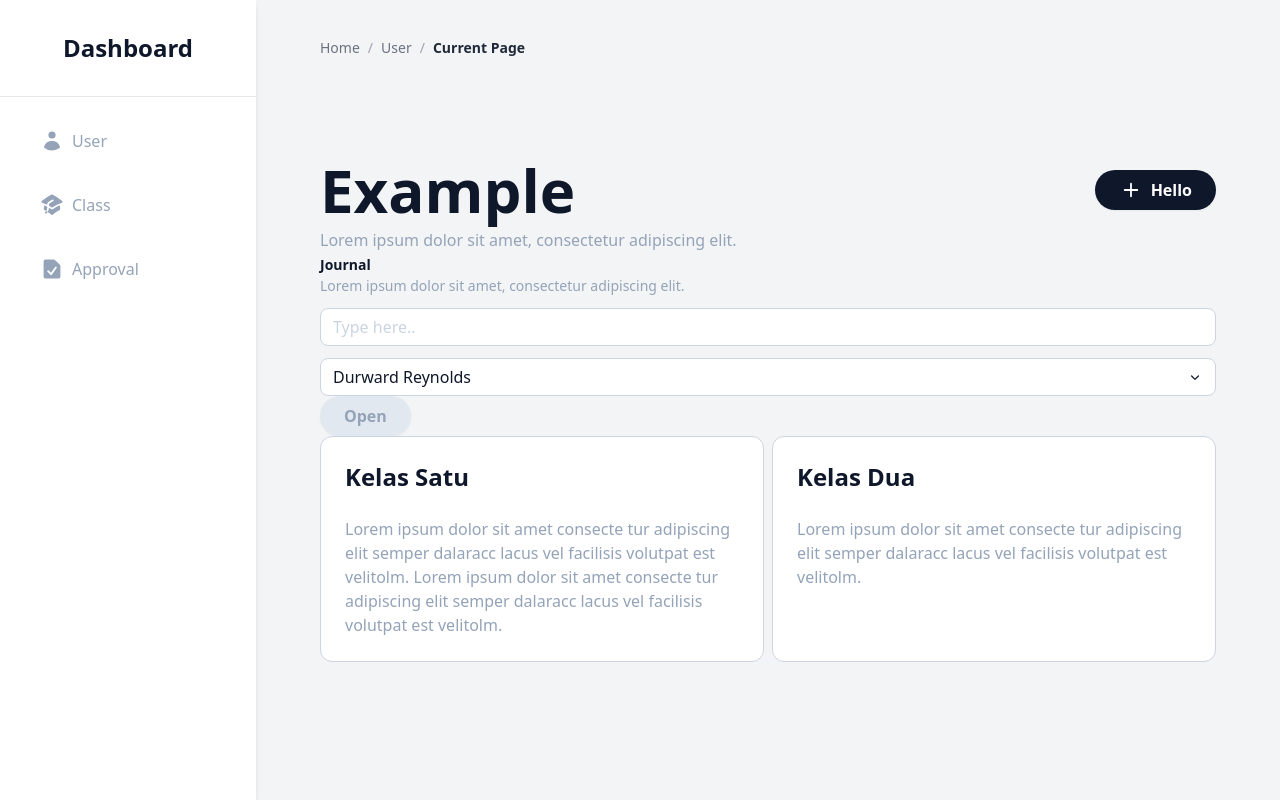
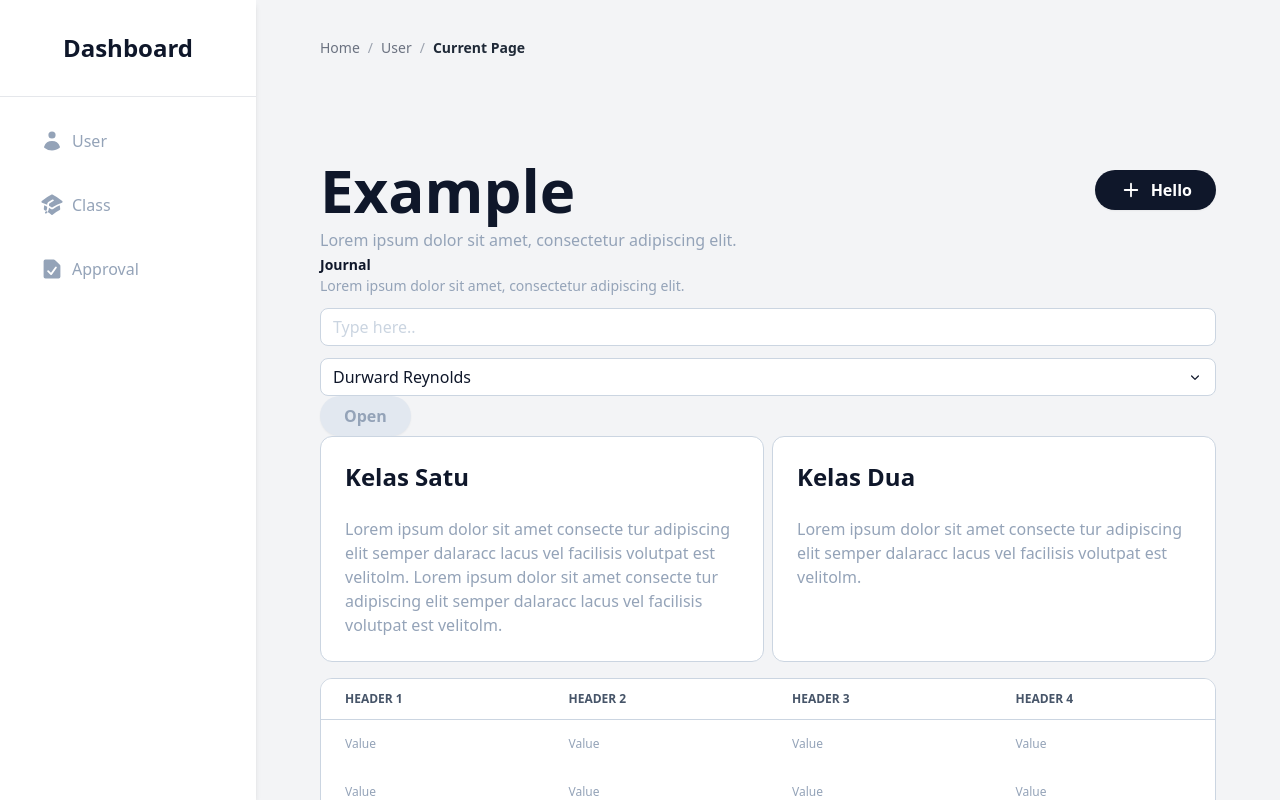
Before and after one commit to dvvnFrtn/learning-journals-frontend, a React (Vite) app: page /example in a window 1280 px wide. Shown: the top 800 px of the page. Built offline with nearby package versions, Linux system fonts and the light colour scheme.

Commit message:
feat: add base table component

```diff
--- /dev/null
+++ b/src/components/Table.jsx
@@ -0,0 +1,47 @@
+import PropTypes from "prop-types";
+
+const Table = ({ columnDef, data }) => {
+    return (
+        <div className="my-4 border border-slate-300 rounded-xl overflow-clip">
+            <table className="w-full items-center border-collapse">
+                <thead>
+                    <tr>
+                        {columnDef.map(item => {
+                            return (
+                                <th key={item.id}
+                                    className="px-6 align-middle border border-solid py-3 text-xs uppercase border-t-0 border-l-0 border-r-0 whitespace-nowrap font-semibold text-left bg-white text-slate-600 border-slate-300"
+                                >
+                                    {item.header}
+                                </th>
+                            )
+                        })}
+                    </tr>
+                </thead>
+                <tbody>
+                    {data.map(row => {
+                        return (
+                            <tr key={row.id}>
+                                {row.columns.map(col => {
+                                    return (
+                                        <td key={col.id}
+                                            className="border-t-0 px-6 align-middle border-l-0 border-r-0 text-xs whitespace-nowrap p-4 text-slate-400 bg-white"
+                                        >
+                                            {col.value}
+                                        </td>
+                                    )
+                                })}
+                            </tr>
+                        )
+                    })}
+                </tbody>
+            </table>
+        </div>
+    )
+}
+
+Table.propTypes = {
+    data: PropTypes.array.isRequired,
+    columnDef: PropTypes.array.isRequired
+}
+
+export default Table;
--- a/src/pages/ExamplePage.jsx
+++ b/src/pages/ExamplePage.jsx
@@ -6,6 +6,7 @@ import DashboardLayout from "../layouts/DashboardLayout";
 import Modal from "../components/Modal";
 import { useState } from "react";
 import Card from "../components/Card";
+import Table from "../components/Table";
 
 const ExamplePage = () => {
     const [isOpen, setIsOpen] = useState(false);
@@ -15,6 +16,21 @@ const ExamplePage = () => {
         { id: 3, name: 'Therese Wunsch' },
         { id: 4, name: 'Benedict Kessler' },
         { id: 5, name: 'Katelyn Rohan' },
+    ]
+
+    const colum = [
+        { id: 1, header: "Header 1" },
+        { id: 2, header: "Header 2" },
+        { id: 3, header: "Header 3" },
+        { id: 4, header: "Header 4" },
+    ]
+
+    const data = [
+        { id: 1, columns: [{ id: 1, value: "Value" }, { id: 2, value: "Value" }, { id: 3, value: "Value" }, { id: 4, value: "Value" }] },
+        { id: 2, columns: [{ id: 1, value: "Value" }, { id: 2, value: "Value" }, { id: 3, value: "Value" }, { id: 4, value: "Value" }] },
+        { id: 3, columns: [{ id: 1, value: "Value" }, { id: 2, value: "Value" }, { id: 3, value: "Value" }, { id: 4, value: "Value" }] },
+        { id: 4, columns: [{ id: 1, value: "Value" }, { id: 2, value: "Value" }, { id: 3, value: "Value" }, { id: 4, value: "Value" }] },
+        { id: 5, columns: [{ id: 1, value: "Value" }, { id: 2, value: "Value" }, { id: 3, value: "Value" }, { id: 4, value: "Value" }] },
     ]
 
     return (
@@ -61,6 +77,7 @@ const ExamplePage = () => {
                     <p className="text-base text-slate-400">Lorem ipsum dolor sit amet consecte tur adipiscing elit semper dalaracc lacus vel facilisis volutpat est velitolm.</p>
                 </Card>
             </div>
+            <Table columnDef={colum} data={data} />
         </DashboardLayout>
     )
 }
```
